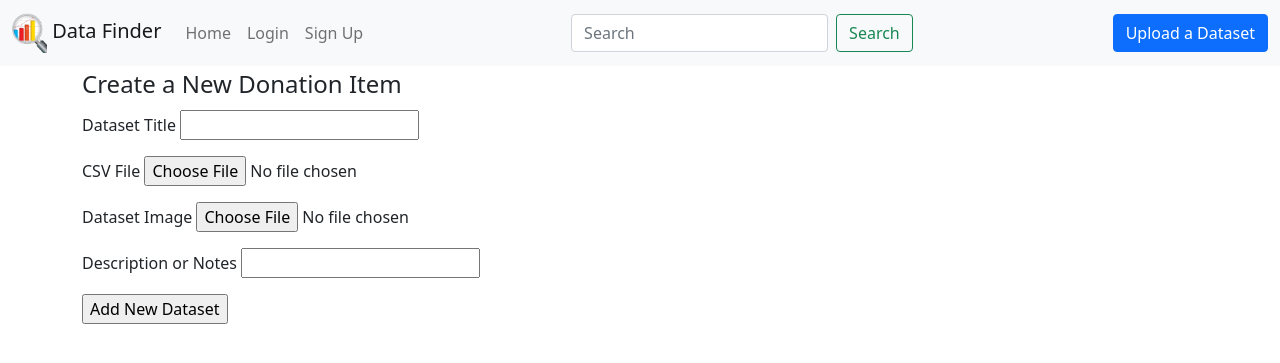
After one commit to maliabarker/data-manager-app, a Flask app: page /dataset_new in a window 1280 px wide. The commit adds this page. Shown: the top 363 px of the page. Run offline with Flask 2, Linux system fonts and the light colour scheme; parts of the project's set-up code (start-up, migrations or seed data) failed here and were passed over; some libraries are stand-ins or nearby versions.

Commit message:
Users can now upload datasets, datasets are stored on AWS

```diff
--- a/data_app/main/forms.py
+++ b/data_app/main/forms.py
@@ -0,0 +1,17 @@
+
+from tokenize import String
+from flask import Flask
+from flask_wtf import FlaskForm
+from wtforms import StringField, DateField, SelectField, SubmitField, SelectMultipleField, MultipleFileField, widgets, FileField
+from flask_wtf.file import FileAllowed
+from wtforms_sqlalchemy.orm import QuerySelectField
+from wtforms.validators import DataRequired, Length, URL, ValidationError
+from data_app.models import User, Dataset
+from data_app.extensions import bcrypt
+
+class DatasetForm(FlaskForm):
+    title = StringField('Dataset Title', validators=[DataRequired(), Length(min=3, max=120)])
+    dataset_file = FileField('CSV File', validators=[FileAllowed(['csv'], 'CSV Datasets Only!')])
+    photo = FileField('Dataset Image', validators=[FileAllowed(['png'], 'PNG Image Only!')])
+    description = StringField('Description or Notes', validators=[Length(min=3, max=240)])
+    submit = SubmitField('Add New Dataset')
--- a/data_app/main/routes.py
+++ b/data_app/main/routes.py
@@ -2,15 +2,98 @@ from flask import Blueprint, request, render_template, redirect, url_for, flash
 from flask_login import login_required
 from flask_login import current_user
 from datetime import date, datetime
-from data_app.models import User
-# from data_app.main.forms import DonationPlaceForm, DonationItemForm
+from data_app.models import User, Dataset
+from data_app.main.forms import DatasetForm
 import os
+
 from werkzeug.utils import secure_filename
+from data_app.util.helpers import upload_file_to_s3, read_csv_from_s3
 
 from data_app.extensions import app, db, bcrypt
+
+# for uploading files
+ALLOWED_EXTENSIONS = {'png', 'csv'}
 
 main = Blueprint("main", __name__)
 
 @main.route('/')
 def homepage():
     return render_template('home.html', user=current_user)
+
+# function to check file extension
+def allowed_file(filename):
+    return '.' in filename and \
+        filename.rsplit('.', 1)[1].lower() in ALLOWED_EXTENSIONS
+
+
+'''CREATE NEW DATASET UPLOAD TO S3 BUCKET'''
+@main.route('/dataset_new', methods=['GET', 'POST'])
+def dataset_new():
+    form = DatasetForm()
+    if form.validate_on_submit():
+        image_dir = os.path.join(
+            os.path.dirname(app.instance_path), 'data_app/static/img'
+        )
+
+        # check whether an input field with name 'user_file' exist
+        if 'dataset_file' not in request.files:
+            flash('No user_file key in request.files')
+            return redirect(url_for('main.dataset_new'))
+
+        # after confirm 'user_file' exist, get the file from input
+        dataset = form.dataset_file.data
+        print(dataset)
+
+        photo = form.photo.data
+        print(photo)
+
+        photo_filename = secure_filename(photo.filename)
+        photo.save(os.path.join(image_dir, photo_filename))
+
+        # check whether a file is selected
+        if dataset.filename == '':
+            flash('No selected file')
+            return redirect(url_for('main.dataset_new'))
+
+        # check whether the file extension is allowed (eg. png,jpeg,jpg,gif)
+        if dataset and allowed_file(dataset.filename):
+            output = upload_file_to_s3(dataset)
+
+            # if upload success,will return file name of uploaded file
+            if output:
+                # write your code here
+                # to save the file name in database
+                dataset = Dataset(
+                    title = form.title.data,
+                    dataset_file = dataset.filename,
+                    photo = photo_filename,
+                    description = form.description.data
+                )
+
+                print(dataset)
+
+                db.session.add(dataset)
+                db.session.commit()
+                flash("Success upload")
+
+                return redirect(url_for('main.dataset_view', dataset_id=dataset.id))
+
+            # upload failed, redirect to upload page
+            else:
+                flash("Unable to upload, try again")
+                return redirect(url_for('main.dataset_new'))
+
+        # if file extension not allowed
+        else:
+            flash("File type not accepted,please try again.")
+            return redirect(url_for('main.dataset_new'))
+
+    return render_template('new_dataset.html', form=form)
+
+
+'''VIEW ONE DATASET'''
+@main.route('/dataset_view/<dataset_id>', methods=['GET'])
+def dataset_view(dataset_id):
+    read_csv_from_s3()
+    dataset = Dataset.query.filter_by(id=dataset_id).one()
+    return render_template('view_dataset.html', dataset=dataset)
--- /dev/null
+++ b/data_app/templates/new_dataset.html
@@ -0,0 +1,53 @@
+{% extends 'base.html' %}
+{% block content %}
+    <!-- <form action="/dataset_new" method="POST" enctype="multipart/form-data">
+
+        <label for="user_file">Upload Your File</label>
+        <br>
+        <input type="file" name="user_file">
+        <br>
+        <button type="submit">Upload</button>
+
+    </form> -->
+
+    <form method="POST" action="/dataset_new" enctype="multipart/form-data">
+        {{ form.csrf_token }}
+        <fieldset>
+            <legend>Create a New Donation Item</legend>
+
+            {{ form.title.label }}
+            {{ form.title }}
+            <ul>
+            {% for error in form.title.errors %}
+                <li class="error">{{ error }}</li>
+            {% endfor %}
+            </ul>
+
+            {{ form.dataset_file.label }}
+            {{ form.dataset_file }}
+            <ul>
+            {% for error in form.dataset_file.errors %}
+                <li class="error">{{ error }}</li>
+            {% endfor %}
+            </ul>
+
+            {{ form.photo.label }}
+            {{ form.photo }}
+            <ul>
+            {% for error in form.photo.errors %}
+                <li class="error">{{ error }}</li>
+            {% endfor %}
+            </ul>
+
+            {{ form.description.label }}
+            {{ form.description }}
+            <ul>
+            {% for error in form.description.errors %}
+                <li class="error">{{ error }}</li>
+            {% endfor %}
+            </ul>
+
+            {{form.submit}}
+        </fieldset>
+    </form>
+{% endblock %}
--- a/data_app/templates/partials/navbar.html
+++ b/data_app/templates/partials/navbar.html
@@ -2,18 +2,15 @@
     <div class="container-fluid">
         <a class="navbar-brand" href="/">
             <img src="{{url_for('static', filename='img/icon.png')}}" alt="" width="35" height="auto">
-            Charity Finder
+            Data Finder
         </a>
         <button class="navbar-toggler" type="button" data-bs-toggle="collapse" data-bs-target="#navbarSupportedContent" aria-controls="navbarSupportedContent" aria-expanded="false" aria-label="Toggle navigation">
             <span class="navbar-toggler-icon"></span>
         </button>
         <div class="collapse navbar-collapse" id="navbarSupportedContent">
-            <ul class="navbar-nav ms-auto mb-2 mb-lg-0">
+            <ul class="navbar-nav me-auto mb-2 mb-lg-0">
                 <li class="nav-item">
                     <a class="nav-link" href="/">Home</a>
-                </li>
-                <li class="nav-item">
-                    <a class="nav-link" href="/donation_places">Donation Places</a>
                 </li>
                 {% if current_user.is_authenticated %}
                     <li class="nav-item">
@@ -31,6 +28,13 @@
                 </li>
                 {% endif %}
             </ul>
+
+            <form class="d-flex me-lg-auto">
+                <input class="form-control me-2" type="search" placeholder="Search" aria-label="Search">
+                <button class="btn btn-outline-success" type="submit">Search</button>
+            </form>
+
+            <a class="btn btn-primary" href="/dataset_new">Upload a Dataset</a>
         </div>
     </div>
 </nav>
--- /dev/null
+++ b/data_app/templates/view_dataset.html
@@ -0,0 +1,6 @@
+{% extends 'base.html' %}
+{% block content %}
+    <h1>{{ dataset.title }}</h1>
+    <h1>{{ dataset.dataset_file }}</h1>
+    <a href="https://datamanagementapp.s3.us-west-1.amazonaws.com/{{ dataset.dataset_file }}">Download</a>
+{% endblock %}
```
Also changed, not shown: app.py (+8 -0 lines), data_app/models.py (+8 -0 lines), data_app/templates/home.html (+37 -0 lines), data_app/util/helpers.py (added, +45 -0 lines), data_app/database.db, data_app/static/img/icon.png (added), data_app/static/img/titanic.png (added).
